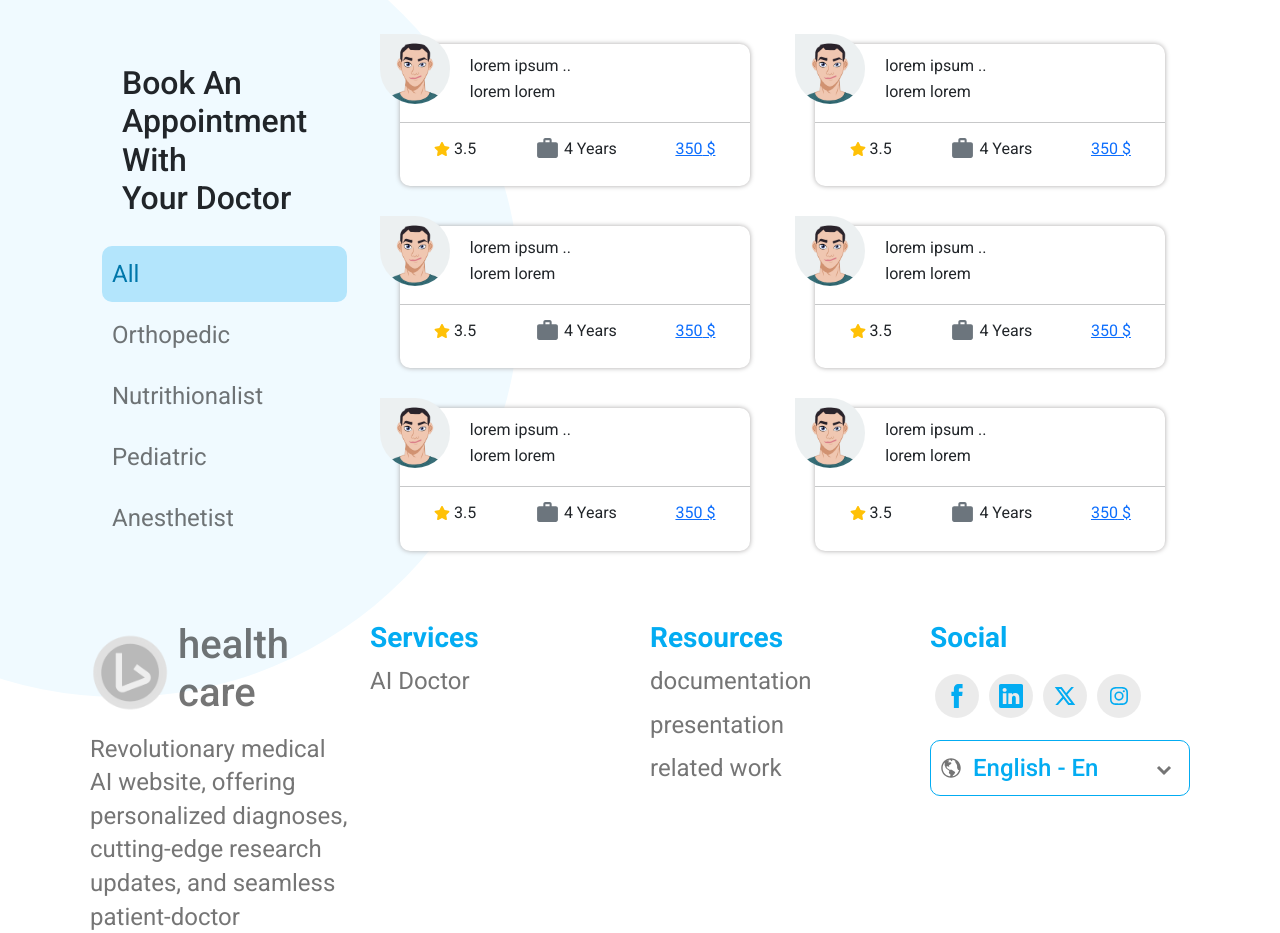
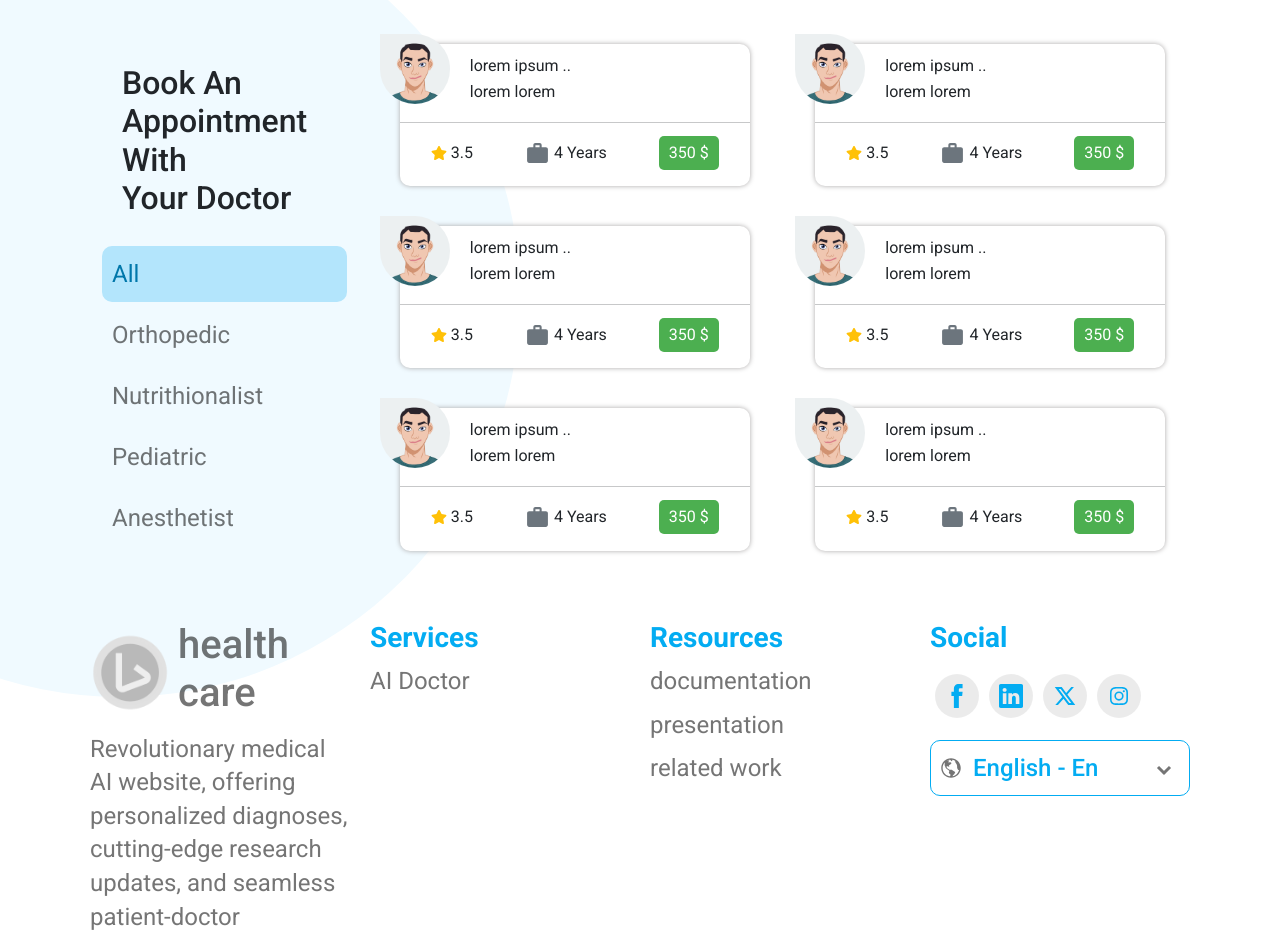
Before and after one commit to ahmedfathiaboelanin/Health_Care, a React (Vite) app: page / in a window 1280 px wide. Shown: the part 1460-2393 px from the top of the page. Built offline with nearby package versions, Linux system fonts and the light colour scheme; a web font is replaced by a local one.

Commit message:
edited DoctorCard price class in Components

```diff
--- a/src/Components/DoctorCard/DoctorCard.jsx
+++ b/src/Components/DoctorCard/DoctorCard.jsx
@@ -18,13 +18,13 @@ function DocCard({name, imgUrl=docImg, spec, exp, rate, price, path}) {
       </div>
       <hr className="my-2" />
       <div className={styles["card-bottom"]}>
-        <div className="rate d-flex align-items-center justify-content-center   gap-1">
+        <div className="rate d-flex align-items-center justify-content-center gap-1">
           <FaStar className="doc-icon text-warning" /> {rate}
         </div>
         <div className="exp d-flex align-items-center  justify-content-center gap-1">
           <MdWork className={`${styles["doc-icon"]} text-secondary`} /> {exp} Years
         </div>
-        <Link to={path} className="price">
+        <Link to={path} className={styles.price}>
           {price} $
         </Link>
       </div>
```
